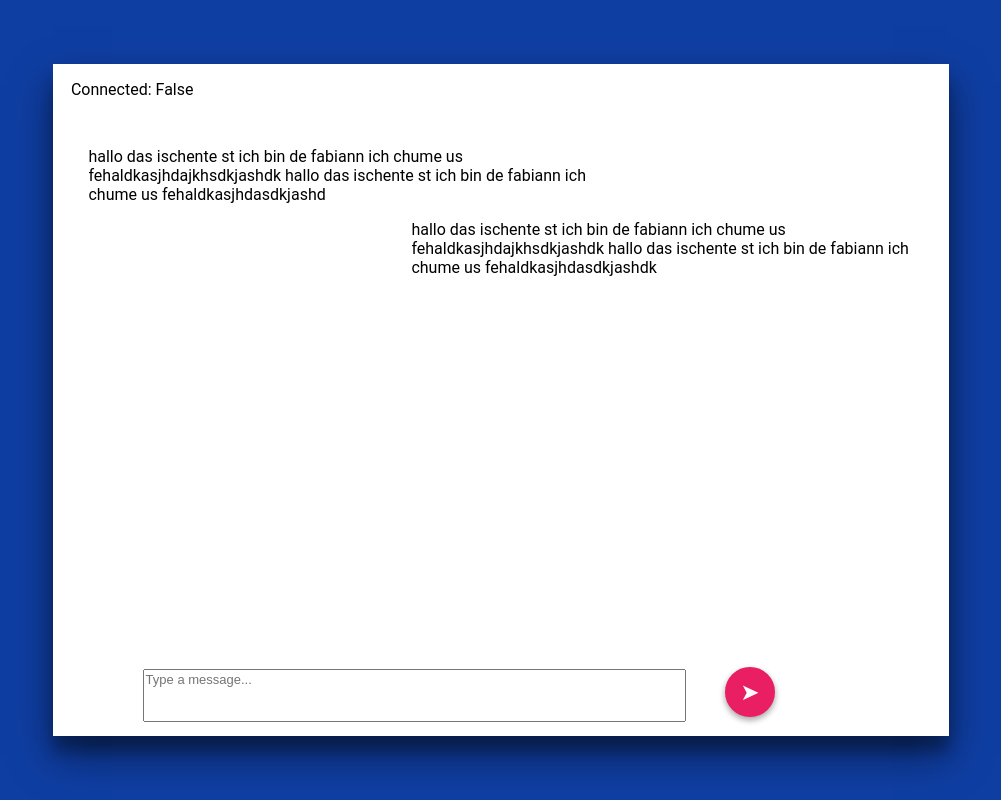
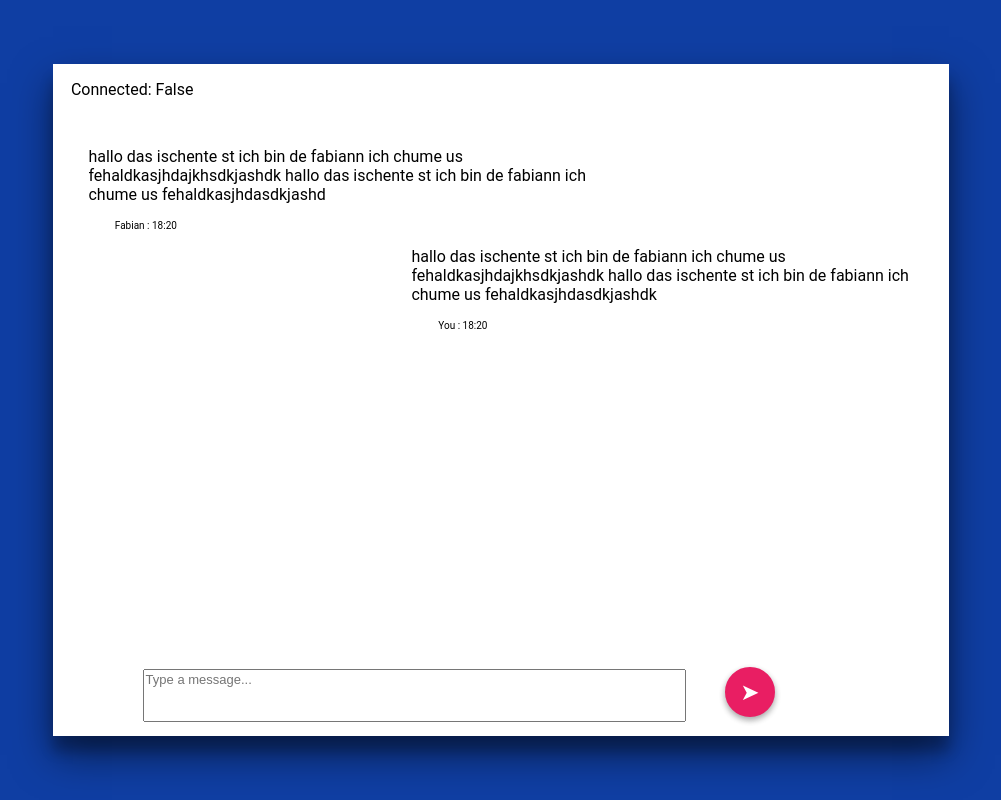
Before and after one commit to fabianbaechli/web_chat, a website: page frontend/chat_page/room/index.html in a window 1280 px wide. Shown: the whole page, without its empty margins (139-1140 px from the left). Drawn offline with Linux system fonts and the light colour scheme; no server answers.

Commit message:
sender infos + own and others messages

```diff
--- a/frontend/chat_page/room/index.html
+++ b/frontend/chat_page/room/index.html
@@ -15,10 +15,12 @@
             <li class="other">
                 <p class="message_content">hallo das ischente st ich bin de fabiann ich chume us fehaldkasjhdajkhsdkjashdk
                     hallo das ischente st ich bin de fabiann ich chume us fehaldkasjhdasdkjashd</p>
+                <p class="senderInfo">Fabian : 18:20</p>
             </li>
             <li class="own">
                 <p class="message_content">hallo das ischente st ich bin de fabiann ich chume us fehaldkasjhdajkhsdkjashdk
                     hallo das ischente st ich bin de fabiann ich chume us fehaldkasjhdasdkjashdk</p>
+                <p class="senderInfo">You : 18:20</p>
             </li>
         </ol>
     </div>
--- a/frontend/chat_page/room/script.js
+++ b/frontend/chat_page/room/script.js
@@ -58,11 +58,6 @@ ws.addEventListener("message", function (event) {
     const message = JSON.parse(event.data);
     const senderId = message.senderId;
     const text = message.text;
-    console.log("-------");
-    console.log(senderId);
-    console.log(text);
-    console.log(userId);
-    console.log("-------");
     displayMessage(text, senderId)
 });
 
--- a/frontend/chat_page/room/style.css
+++ b/frontend/chat_page/room/style.css
@@ -132,3 +132,15 @@ a {
     margin-left: 40%;
     margin-right: 2%;
 }
+
+.other .senderInfo {
+    left: 0;
+    margin-left: 5%;
+    font-size: 10px;
+}
+
+.own .senderInfo {
+    right: 0;
+    margin-left: 43%;
+    font-size: 10px;
+}
--- a/server.js
+++ b/server.js
@@ -186,7 +186,7 @@ app.ws('/chat_page/room', (ws, req) => {
                     console.log("\t to user: " + user.userId);
                     try {
                         if (user.ws !== undefined) {
-                            user.ws.send({text: msg, senderId: userId});
+                            user.ws.send(JSON.stringify({text: msg, senderId: userId}));
                         }
                     } catch (e) {
                         console.log("user: " + user.userId + " not available");
```
